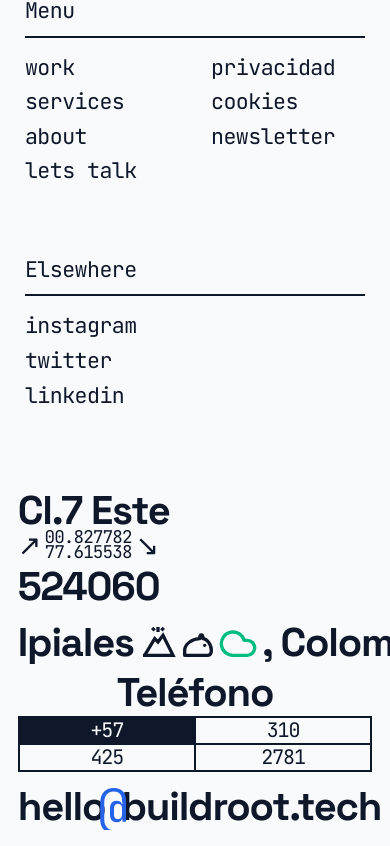
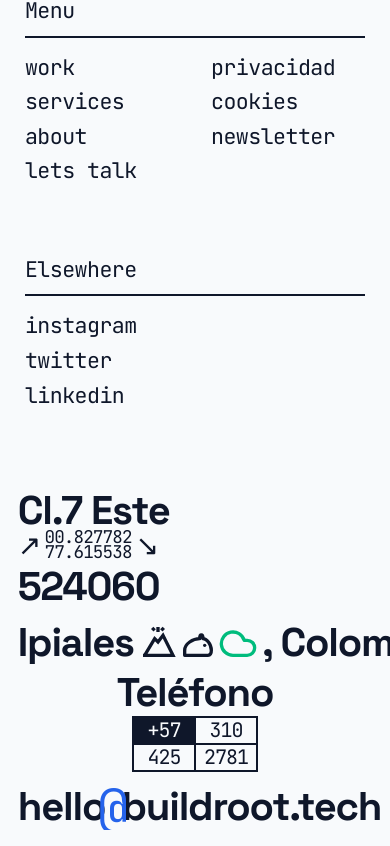
Before and after one commit to buildroot-tech/front-buildroot, a Next.js app: page / in a window 390 px wide. Shown: the part 6838-7684 px from the top of the page. Built offline with nearby package versions, Linux system fonts and the light colour scheme.

Commit message:
style(footer): remove full width from phone grid so boxes hug the numbers tightly

```diff
--- a/components/layout/Footer.tsx
+++ b/components/layout/Footer.tsx
@@ -222,17 +222,17 @@ export function Footer(): React.ReactElement {
                     Teléfono
                   </span>
                 </div>
-                <div className="flex-1 grid grid-cols-2 grid-rows-2 w-full border-2 border-[var(--border)] gap-[2px] bg-[var(--border)]">
-                  <div className="flex items-center justify-center font-mono text-[clamp(1.25rem,2.25vw,3rem)] leading-[0.85] tracking-tighter font-light bg-[var(--text-primary)] text-[var(--bg-primary)] py-1">
+                <div className="grid grid-cols-2 grid-rows-2 border-2 border-[var(--border)] gap-[2px] bg-[var(--border)]">
+                  <div className="flex items-center justify-center font-mono text-[clamp(1.25rem,2.25vw,3rem)] leading-[0.85] tracking-tighter font-light bg-[var(--text-primary)] text-[var(--bg-primary)] py-1 px-2 md:px-4">
                     {contactInfo.phone.split(" ")[0]}
                   </div>
-                  <div className="flex items-center justify-center font-mono text-[clamp(1.25rem,2.25vw,3rem)] leading-[0.85] tracking-tighter font-light bg-[var(--bg-primary)] text-[var(--text-primary)] py-1">
+                  <div className="flex items-center justify-center font-mono text-[clamp(1.25rem,2.25vw,3rem)] leading-[0.85] tracking-tighter font-light bg-[var(--bg-primary)] text-[var(--text-primary)] py-1 px-2 md:px-4">
                     {contactInfo.phone.split(" ")[1]}
                   </div>
-                  <div className="flex items-center justify-center font-mono text-[clamp(1.25rem,2.25vw,3rem)] leading-[0.85] tracking-tighter font-light bg-[var(--bg-primary)] text-[var(--text-primary)] py-1">
+                  <div className="flex items-center justify-center font-mono text-[clamp(1.25rem,2.25vw,3rem)] leading-[0.85] tracking-tighter font-light bg-[var(--bg-primary)] text-[var(--text-primary)] py-1 px-2 md:px-4">
                     {contactInfo.phone.split(" ")[2]}
                   </div>
-                  <div className="flex items-center justify-center font-mono text-[clamp(1.25rem,2.25vw,3rem)] leading-[0.85] tracking-tighter font-light bg-[var(--bg-primary)] text-[var(--text-primary)] py-1">
+                  <div className="flex items-center justify-center font-mono text-[clamp(1.25rem,2.25vw,3rem)] leading-[0.85] tracking-tighter font-light bg-[var(--bg-primary)] text-[var(--text-primary)] py-1 px-2 md:px-4">
                     {contactInfo.phone.split(" ")[3]}
                   </div>
                 </div>
```
